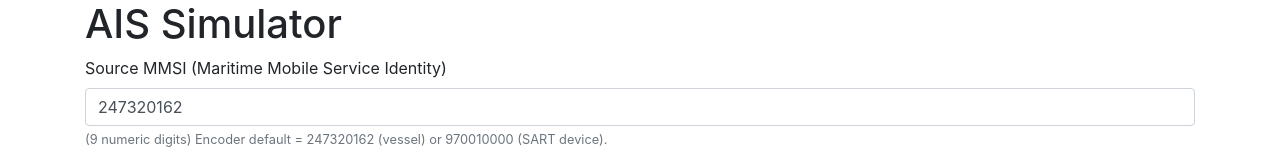
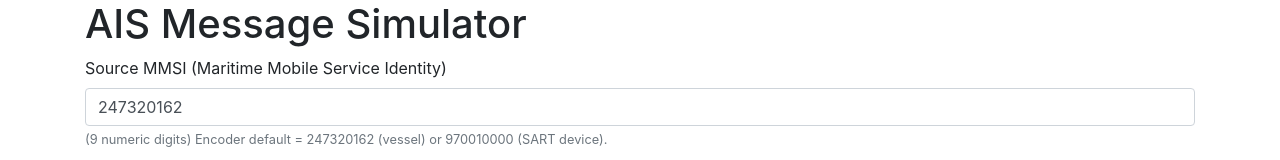
Before and after one commit to Mictronics/ais-simulator, a website: page webapp/ais-simulator.html in a window 1280 px wide. Shown: the top 160 px of the page. Drawn offline with Linux system fonts and the light colour scheme.

Commit message:
Change page title.

```diff
--- a/webapp/ais-simulator.html
+++ b/webapp/ais-simulator.html
@@ -2,7 +2,7 @@
 <html lang="en">
   <head>
     <meta charset="utf-8" />
-    <title>AIS Simulator</title>
+    <title>AIS Message Simulator</title>
     <meta name="description" content="AIS Simulator" />
     <meta name="author" content="Michael Wolf" />
     <meta
@@ -17,7 +17,7 @@
   </head>
   <body>
     <div class="container-sm">
-      <h1>AIS Simulator</h1>
+      <h1>AIS Message Simulator</h1>
       <form id="aisParameterForm" class="aisParameterForm" novalidate>
         <div class="form-group">
           <label for="aisMmsiInput"
```
